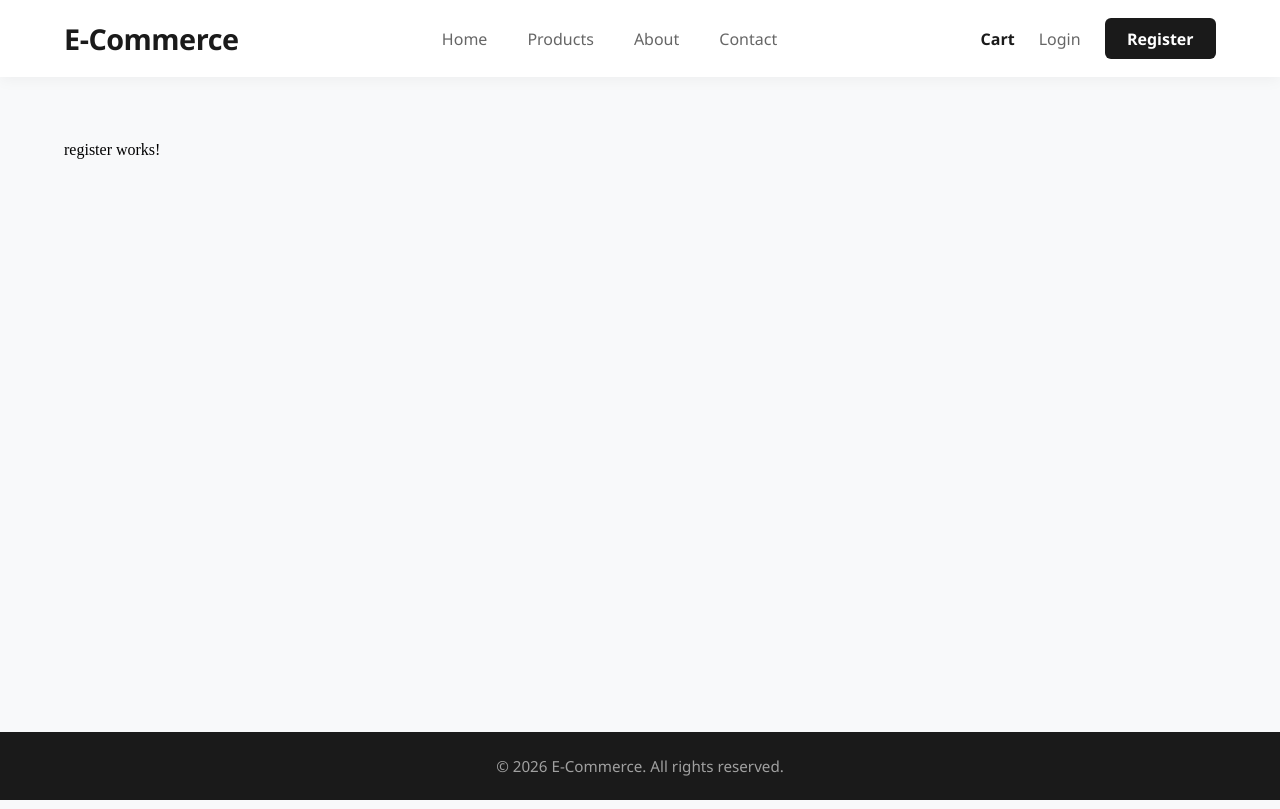
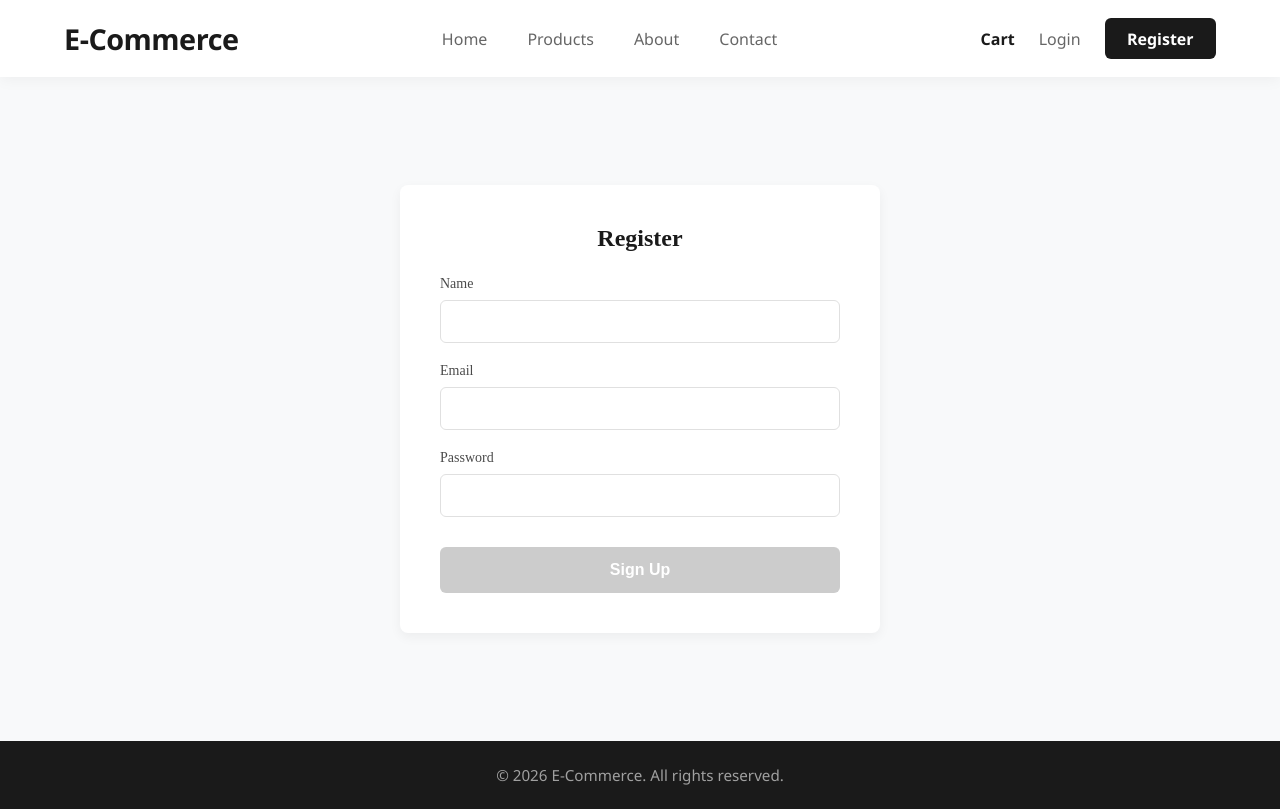
Before and after one commit to therevenant9342-beep/E-Commerce_App, an Angular app in the folder frontend/: page /register in a window 1280 px wide. Built offline with nearby package versions, Linux system fonts and the light colour scheme.

Commit message:
ui(auth): apply professional styling to register form

```diff
--- a/frontend/src/app/app.routes.ts
+++ b/frontend/src/app/app.routes.ts
@@ -1,8 +1,7 @@
 import { Routes } from '@angular/router';
 import { Home } from './pages/home/home';
 import { Products } from './pages/products/products';
-import { Register } from './pages/register/register';
-import { Login } from './pages/login/login';
+import { RegisterComponent } from './pages/register/register';import { Login } from './pages/login/login';
 import { Cart } from './pages/cart/cart';
 import { Checkout } from './pages/checkout/checkout';
 import { About } from './pages/about/about';
@@ -11,8 +10,7 @@ import { Contact } from './pages/contact/contact';
 export const routes: Routes = [
   { path: '', component: Home},
   { path: 'products', component: Products },
-  { path: 'register', component: Register },
-  { path: 'login', component: Login },
+{ path: 'register', component: RegisterComponent },  { path: 'login', component: Login },
   { path: 'cart', component: Cart },
   { path: 'checkout', component: Checkout },
   { path: 'about', component: About },
--- a/frontend/src/app/pages/register/register.css
+++ b/frontend/src/app/pages/register/register.css
@@ -0,0 +1,66 @@
+.register-container {
+    max-width: 400px;
+    margin: 60px auto;
+    padding: 40px;
+    background-color: #ffffff;
+    border-radius: 8px;
+    box-shadow: 0 4px 12px rgba(0, 0, 0, 0.05);
+}
+
+.register-container h2 {
+    text-align: center;
+    margin-top: 0;
+    margin-bottom: 24px;
+    color: #1a1a1a;
+    font-size: 24px;
+}
+
+form div {
+    margin-bottom: 20px;
+    display: flex;
+    flex-direction: column;
+}
+
+label {
+    margin-bottom: 8px;
+    font-weight: 500;
+    color: #4a4a4a;
+    font-size: 14px;
+}
+
+input {
+    padding: 12px 16px;
+    border: 1px solid #e0e0e0;
+    border-radius: 6px;
+    font-size: 15px;
+    transition: border-color 0.2s ease, box-shadow 0.2s ease;
+}
+
+input:focus {
+    outline: none;
+    border-color: #1a1a1a;
+    box-shadow: 0 0 0 2px rgba(26, 26, 26, 0.1);
+}
+
+button {
+    width: 100%;
+    padding: 14px;
+    background-color: #1a1a1a;
+    color: #ffffff;
+    border: none;
+    border-radius: 6px;
+    font-size: 16px;
+    font-weight: 600;
+    cursor: pointer;
+    margin-top: 10px;
+    transition: background-color 0.2s ease;
+}
+
+button:hover:not(:disabled) {
+    background-color: #333333;
+}
+
+button:disabled {
+    background-color: #cccccc;
+    cursor: not-allowed;
+}
--- a/frontend/src/app/pages/register/register.html
+++ b/frontend/src/app/pages/register/register.html
@@ -1 +1,24 @@
-<p>register works!</p>
+<div class="register-container">
+    <h2>Register</h2>
+
+    <form [formGroup]="registerForm" (ngSubmit)="onSubmit()">
+
+        <div>
+            <label for="name">Name</label>
+            <input type="text" id="name" formControlName="name">
+        </div>
+
+        <div>
+            <label for="email">Email</label>
+            <input type="email" id="email" formControlName="email">
+        </div>
+
+        <div>
+            <label for="password">Password</label>
+            <input type="password" id="password" formControlName="password">
+        </div>
+
+        <button type="submit" [disabled]="registerForm.invalid">Sign Up</button>
+
+    </form>
+</div>
--- a/frontend/src/app/pages/register/register.ts
+++ b/frontend/src/app/pages/register/register.ts
@@ -1,9 +1,34 @@
 import { Component } from '@angular/core';
+import { ReactiveFormsModule, FormGroup, FormControl, Validators } from '@angular/forms';
+import { AuthService } from '../../services/auth/auth';
+import { Router } from '@angular/router';
 
 @Component({
   selector: 'app-register',
-  imports: [],
+  standalone: true,
+  imports: [ReactiveFormsModule],
   templateUrl: './register.html',
-  styleUrl: './register.css',
+  styleUrls: ['./register.css']
 })
-export class Register {}
+export class RegisterComponent {
+  registerForm: FormGroup;
+
+  constructor(private authService: AuthService, private router: Router) {
+    this.registerForm = new FormGroup({
+      name: new FormControl(null, [Validators.required, Validators.minLength(3)]),
+      email: new FormControl(null, [Validators.required, Validators.email]),
+      password: new FormControl(null, [Validators.required, Validators.minLength(6)])
+    });
+  }
+
+  onSubmit() {
+    if (this.registerForm.valid) {
+      this.authService.register(this.registerForm.value).subscribe({
+        next: (res) => {
+          this.router.navigate(['/login']);
+        },
+        error: (err) => console.error(err)
+      });
+    }
+  }
+}
--- /dev/null
+++ b/frontend/src/app/services/auth/auth.ts
@@ -0,0 +1,20 @@
+import { Injectable } from '@angular/core';
+import { HttpClient } from '@angular/common/http';
+import { Observable } from 'rxjs';
+
+@Injectable({
+  providedIn: 'root'
+})
+export class AuthService {
+  private apiUrl = 'http://localhost:3000/users';
+
+  constructor(private http: HttpClient) {}
+
+  register(userData: any): Observable<any> {
+    return this.http.post(`${this.apiUrl}/signup`, userData);
+  }
+
+  login(credentials: any): Observable<any> {
+    return this.http.post(`${this.apiUrl}/login`, credentials);
+  }
+}
```
